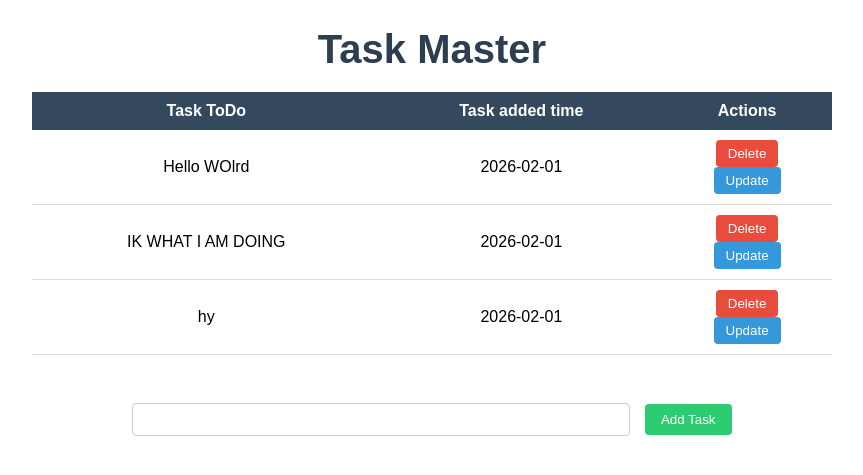
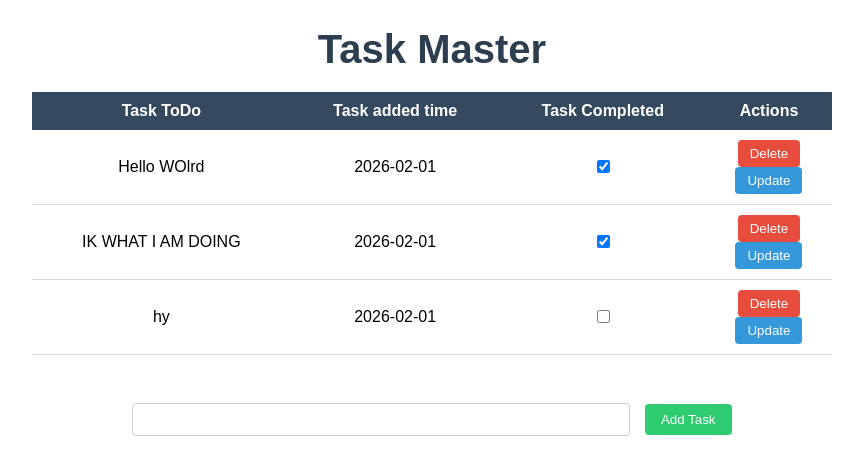
Before and after one commit to Prajwal999/Flask, a Flask app: page / in a window 1280 px wide. Shown: the top 475 px of the page, without its empty margins (208-1071 px from the left). Run offline with Flask 3, Linux system fonts and the light colour scheme; data comes from the database, SQL or seed files in the repository; both versions use the stored data as it was after the commit.

Commit message:
Added a button for Task Completed which can be toggled on or off and, whose result will be saved in the database

```diff
--- a/app.py
+++ b/app.py
@@ -19,6 +19,7 @@ class Todo(db.Model):
     id = db.Column(db.Integer, primary_key = True)
     content = db.Column(db.String(200), nullable = False)
     date_created = db.Column(db.DateTime, default = datetime.now())
+    task_completed = db.Column(db.Boolean, default = False)
 
     def __repr__(self):
     # __repr__ → defines how the object is represented when printed. Example: <Task 1>.
@@ -51,10 +52,25 @@ def delete(id):
     """
     This part is to to delete stuff. This works like above, so not much to describe.
     """
-    task_to_delete = Todo.query.get_or_404(id) #Takes retrieves the data by the id given
+    task_to_delete = Todo.query.get_or_404(id) #\retrieves the data by the id given
 
     try:
         db.session.delete(task_to_delete)
+        db.session.commit()
+        return redirect('/')
+    except:
+        return "Error deleting the Task"
+
+
+@app.route('/completed/<int:id>', methods = ['POST', 'GET'])
+def task_completed(id):
+    """
+    This part is to to delete stuff. This works like above, so not much to describe.
+    """
+    task = Todo.query.get_or_404(id) #\retrieves the data by the id given
+
+    try:
+        task.task_completed = not task.task_completed
         db.session.commit()
         return redirect('/')
     except:
@@ -73,5 +89,6 @@ def update(id):
     else:
         return render_template('update.html', task = task_to_update)
 
+
 if __name__ == "__main__":
-    app.run(debug=True)
+    app.run(debug=True, port=5009)
--- a/templates/index.html
+++ b/templates/index.html
@@ -17,14 +17,25 @@
     {% else %}
     <table class="task_table">
         <tr class="table_header">
-            <th class="table_heading">Task ToDo</th>
-            <th class="table_heading">Task added time</th>
-            <th class="table_heading">Actions</th>
+            <th class = "table_heading">Task ToDo</th>
+            <th class = "table_heading">Task added time</th>
+            <th class = "table_heading">Task Completed</th>
+            <th class = "table_heading">Actions</th>
         </tr>
         {% for task in tasks %}
         <tr class="table_row">
             <td class="task_content">{{ task.content }}</td>
             <td class="task_date">{{ task.date_created.date() }}</td>
+
+            <td class="task_completed">
+                <form action="/completed/{{ task.id }}" method="POST">
+                    <input type="checkbox" name="completed" onchange="this.form.submit()"
+                        {% if task.task_completed %}checked{% endif %}>
+                </form>
+            </td>
+
+
+
             <td class="task_actions">
                 <form action="/delete/{{task.id}}" class="button_delete">
                      <input type="submit" value="Delete" />
```
Also changed, not shown: test.db.
